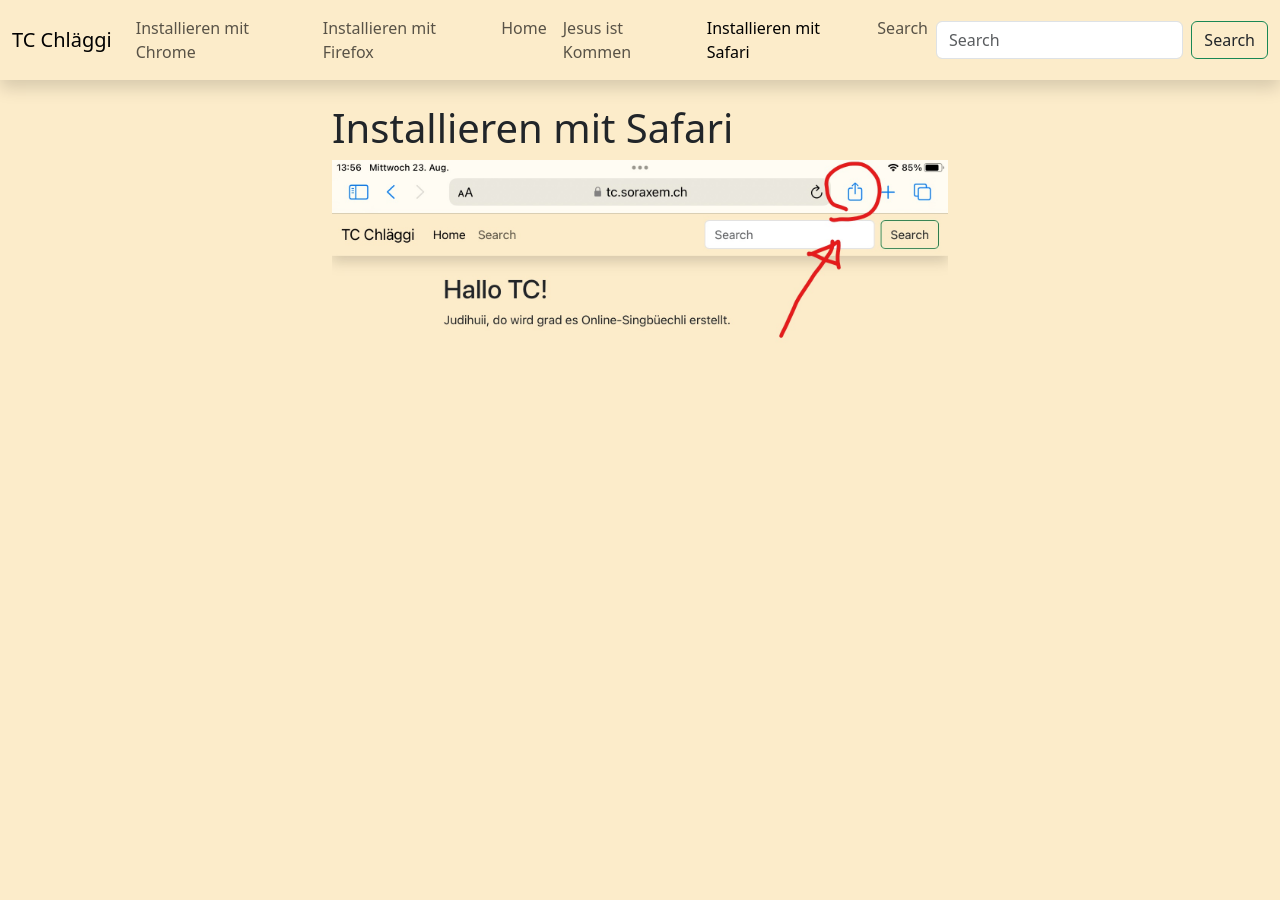
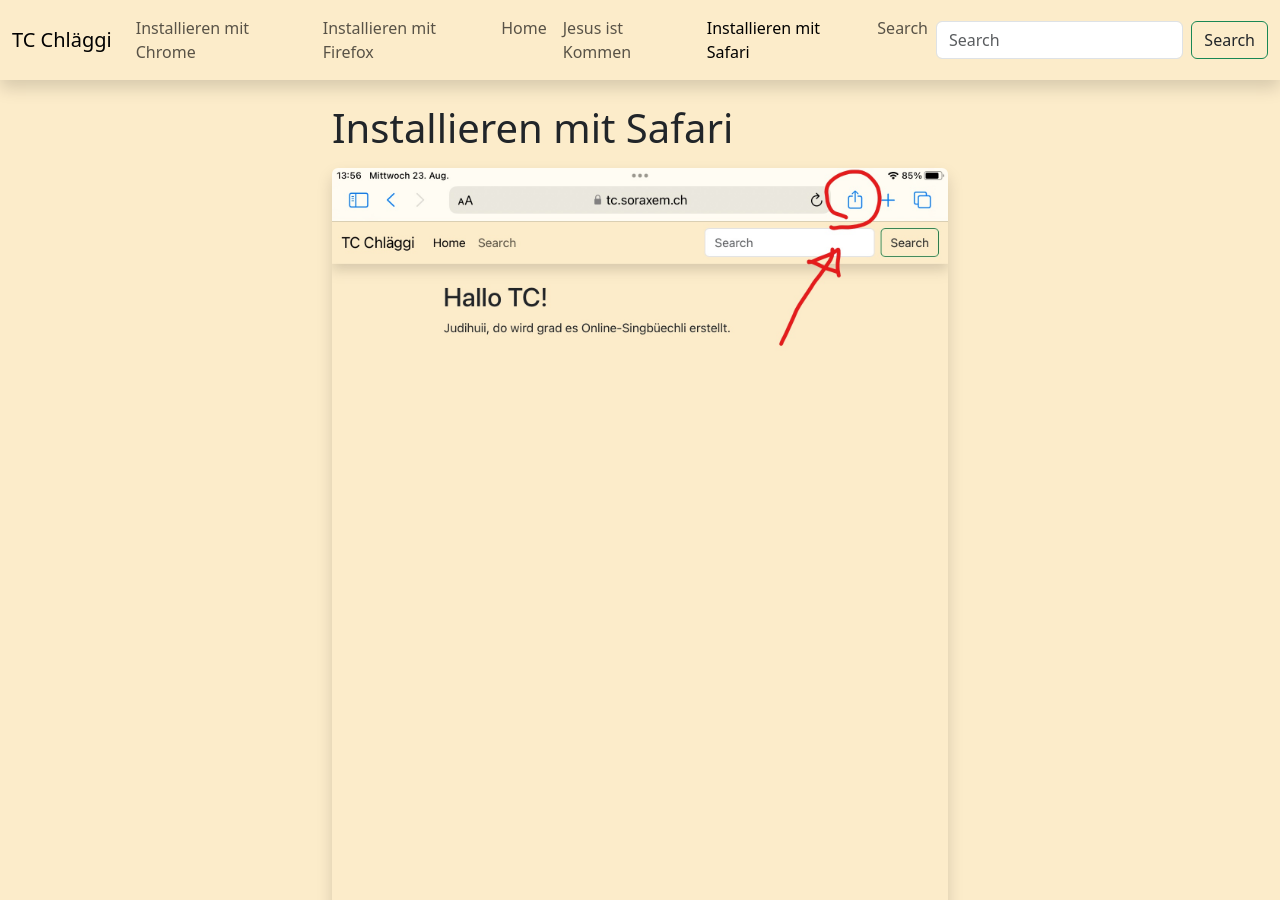
Before and after one commit to Soraxem/song-dist, a Jekyll site: the page built from install/safari.md, in a window 1280 px wide and 900 px high. Built offline with Jekyll 4.4.1, drawn with Linux system fonts in a browser that asks for light colours.

Commit message:
More Beauty for images

```diff
--- a/_layouts/default.html
+++ b/_layouts/default.html
@@ -31,7 +31,7 @@
       <div class="col-md-2 col-lg-3 d-none d-lg-block d-print-none mt-2 mt-md-4 sticky-top">
       </div>
       <div class="col-md-8 col-lg-6 mt-2 mt-md-4">
-        {% capture image %}<img class="img-fluid" {% endcapture %}
+        {% capture image %}<img class="img-fluid shadow mt-2 rounded" {% endcapture %}
         {{ content | replace: "<img", image -}}
       </div>
     </div>
```
